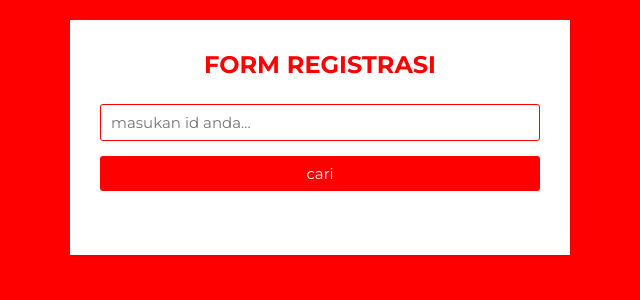
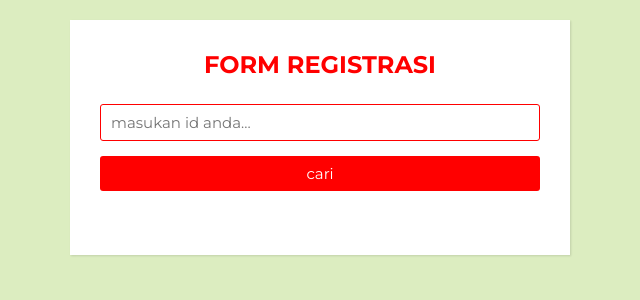
Before and after one commit to Akbarsalehalfian/Form, a PHP site: page / in a window 1280 px wide. Shown: the top 300 px of the page, without its empty margins (320-960 px from the left). Run offline with PHP 8.4, Linux system fonts and the light colour scheme.

Commit message:
Update styles.css

```diff
--- a/styles.css
+++ b/styles.css
@@ -7,7 +7,7 @@
   font-family: 'Montserrat', sans-serif;
 }
 body{
-  background-color: #ff0000;
+  background: #dcedc0;
   padding: 0 10px;
 }
 .wrapper{
```
